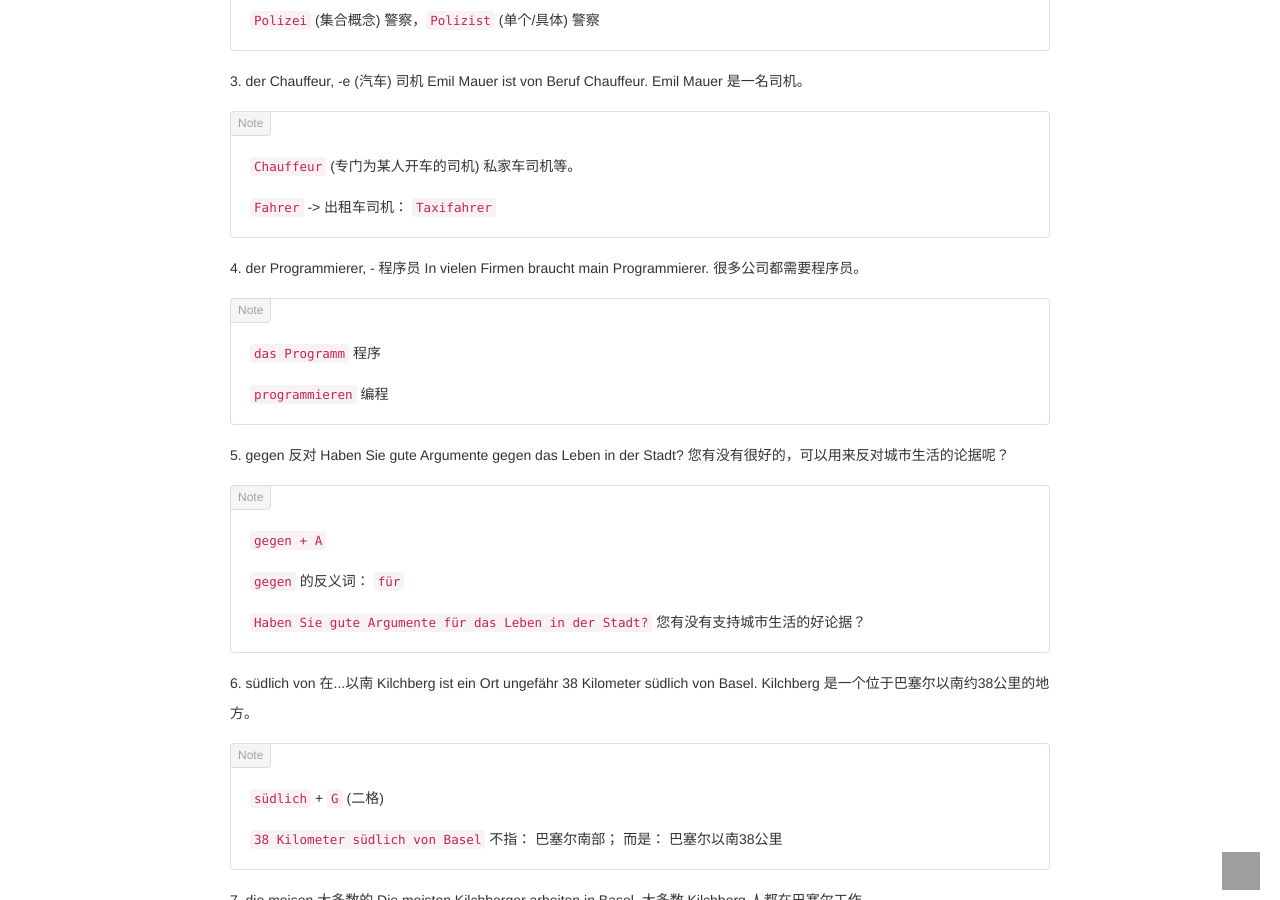
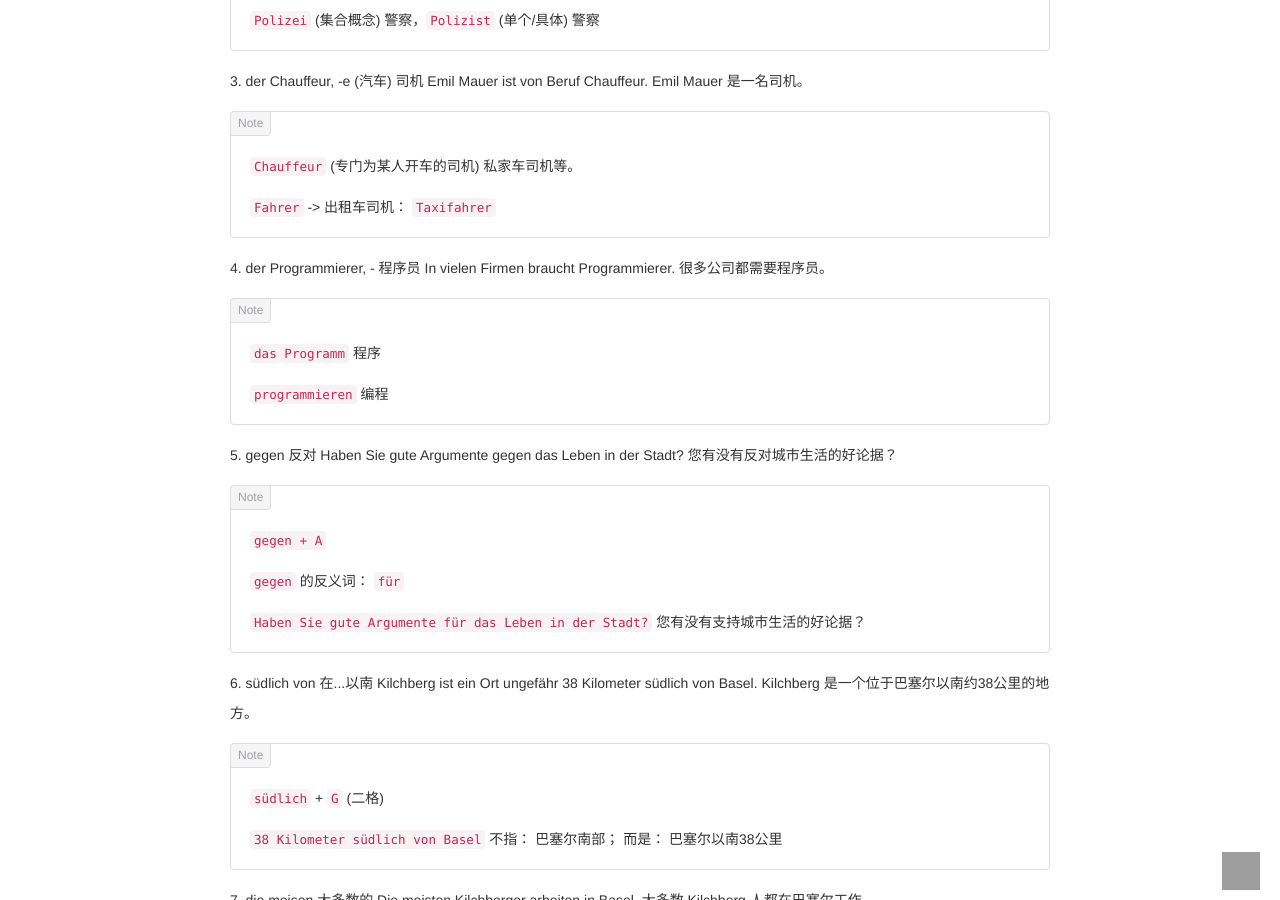
Before and after one commit to Frederick-S/GermanGarden, a Jekyll site: the page built from _posts/Passwort Deutsch/A1/2013-11-17-lektion-9-2.html, in a window 1280 px wide and 900 px high, scrolled down 565 px. Built offline with Jekyll 4.4.1, drawn with Linux system fonts in a browser that asks for light colours; nearby versions of some CDN libraries; comment, search, counter and statistics services are not loaded; grey boxes are pictures that could not be loaded.

Commit message:
Update Lektion 9-2

```diff
--- a/_posts/Passwort Deutsch/A1/2013-11-17-lektion-9-2.html
+++ b/_posts/Passwort Deutsch/A1/2013-11-17-lektion-9-2.html
@@ -22,12 +22,12 @@ tags: ['Passwort Deutsch', 'Passwort Deutsch A1', 'Passwort Deutsch A1 Lektion 9
     <p><code>Chauffeur</code> (专门为某人开车的司机) 私家车司机等。</p>
     <p><code>Fahrer</code> -> 出租车司机： <code>Taxifahrer</code></p>
 </div>
-<p>4. der Programmierer, - 程序员 In vielen Firmen braucht main Programmierer. 很多公司都需要程序员。</p>
+<p>4. der Programmierer, - 程序员 In vielen Firmen braucht Programmierer. 很多公司都需要程序员。</p>
 <div class="note">
     <p><code>das Programm</code> 程序</p>
     <p><code>programmieren</code> 编程</p>
 </div>
-<p>5. gegen 反对 Haben Sie gute Argumente gegen das Leben in der Stadt? 您有没有很好的，可以用来反对城市生活的论据呢？</p>
+<p>5. gegen 反对 Haben Sie gute Argumente gegen das Leben in der Stadt? 您有没有反对城市生活的好论据？</p>
 <div class="note">
     <p><code>gegen + A</code></p>
     <p><code>gegen</code> 的反义词： <code>für</code></p>
```
